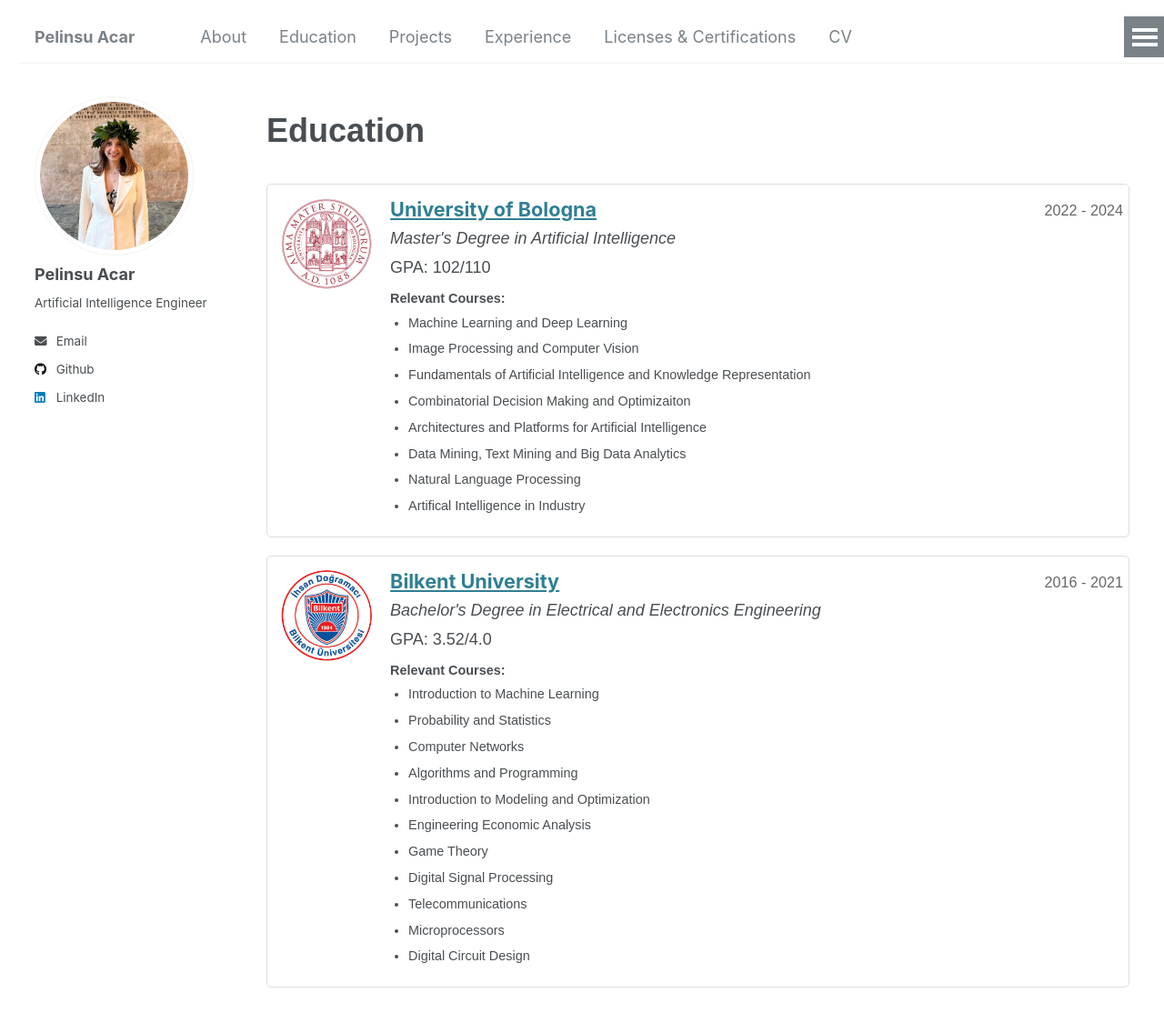
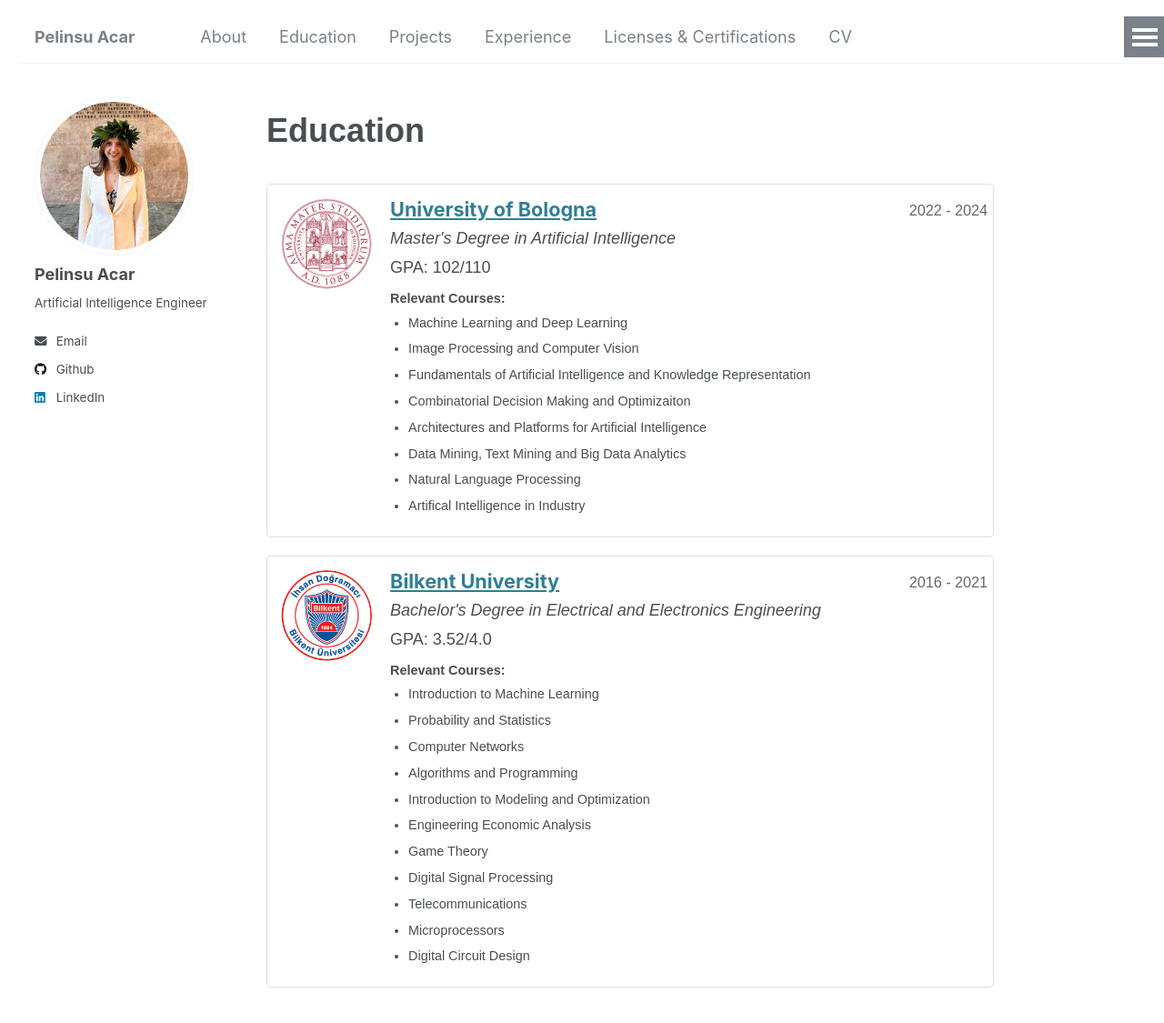
Before and after one commit to pelinsuacar/pelinsuacar.github.io, a Jekyll site: the page built from _pages/education.md, in a window 1280 px wide and 1324 px high. Shown: the top 1125 px of the window at 91% size. Built offline with Jekyll 4.4.1, drawn with Linux system fonts in a browser that asks for light colours.

Commit message:
Update education.html

```diff
--- a/_layouts/education.html
+++ b/_layouts/education.html
@@ -41,6 +41,7 @@ layout: default
     }
 
     .education {
+    width: 800px; /* Use full width */
     margin-left: 0; /* Remove any centering */
   }
 
```
